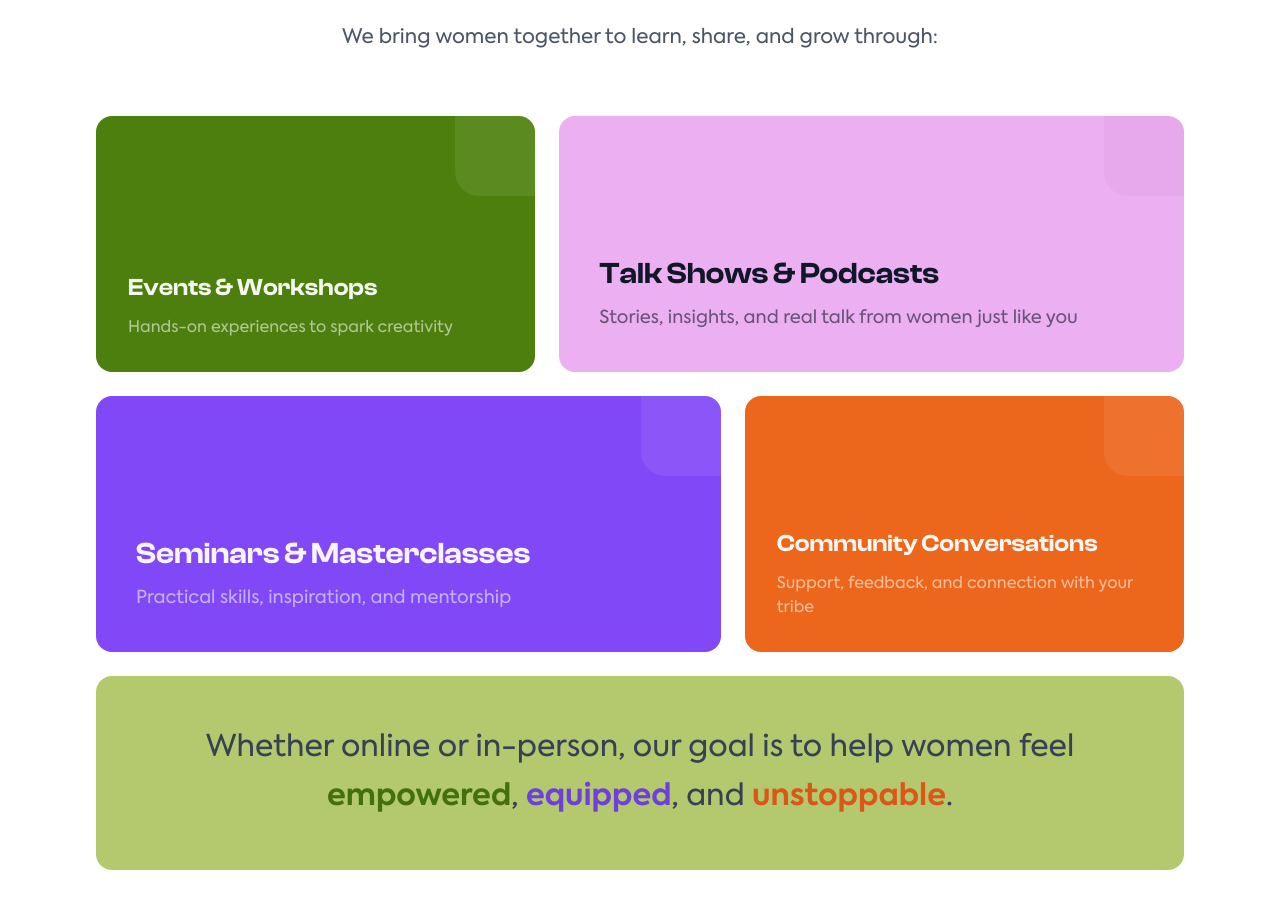
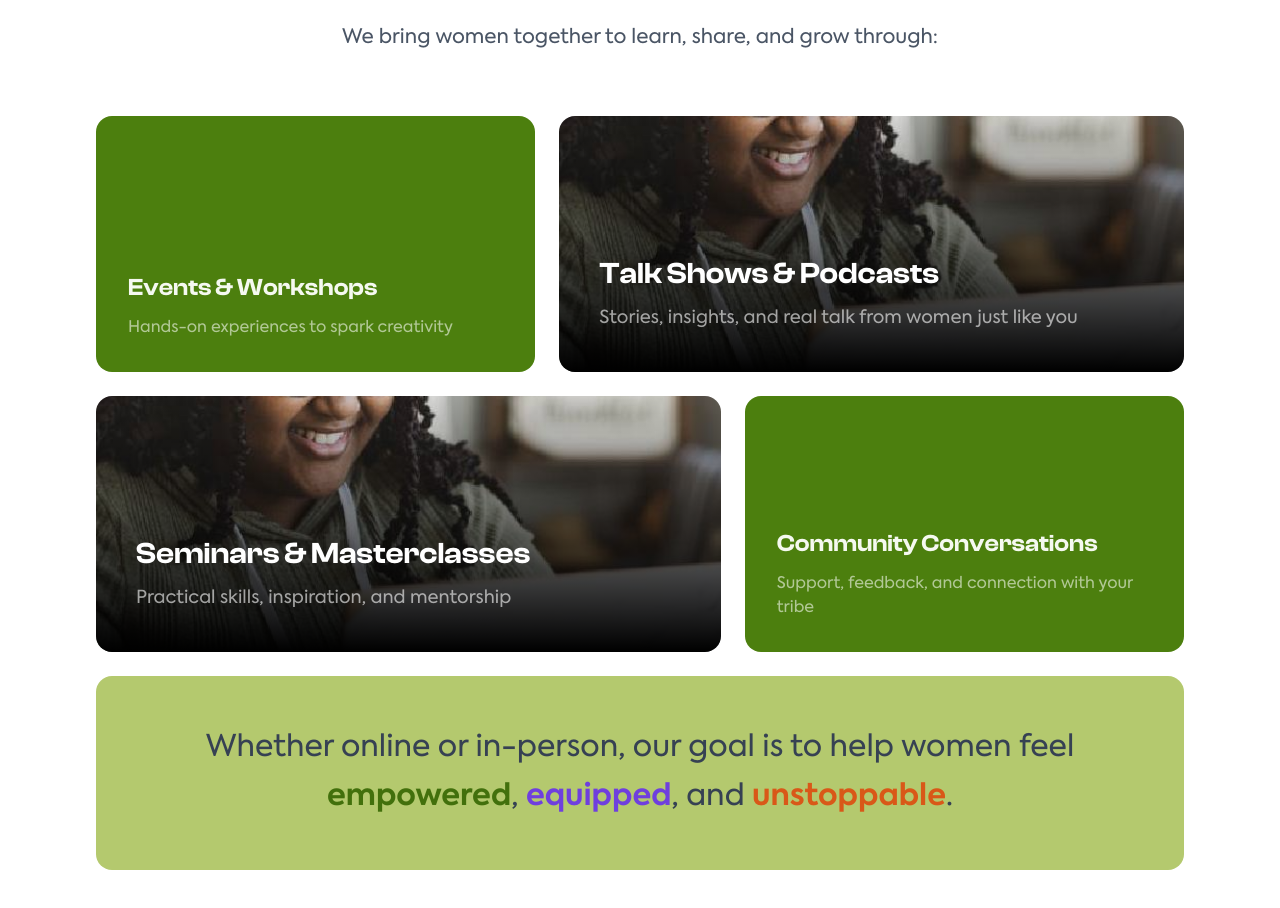
Before and after one commit to psalm987/herlign, a Next.js app: page /about in a window 1280 px wide. Shown: the part 5290-6198 px from the top of the page. Built offline with nearby package versions, Linux system fonts and the light colour scheme.

Commit message:
fix: styling updates on about and home page

```diff
--- a/components/sections/about/what-we-do-section.tsx
+++ b/components/sections/about/what-we-do-section.tsx
@@ -8,15 +8,14 @@ const ACTIVITIES = [
     description: "Hands-on experiences to spark creativity",
     icon: Calendar,
     color: "grin" as const,
-    className: "md:col-span-5",
   },
   {
     title: "Talk Shows & Podcasts",
     description: "Stories, insights, and real talk from women just like you",
     icon: Mic2,
-    color: "peenk" as const,
-    className: "md:col-span-7",
+    color: "perple" as const,
     featured: true,
+    image: "/images/jpeg/9-to-5-builders.jpg",
   },
   // Second row: 2 cards
   {
@@ -24,15 +23,14 @@ const ACTIVITIES = [
     description: "Practical skills, inspiration, and mentorship",
     icon: GraduationCap,
     color: "perple" as const,
-    className: "md:col-span-7",
     featured: true,
+    image: "/images/jpeg/9-to-5-builders.jpg",
   },
   {
     title: "Community Conversations",
     description: "Support, feedback, and connection with your tribe",
     icon: Users,
-    color: "ohrange" as const,
-    className: "md:col-span-5",
+    color: "grin" as const,
   },
 ];
 
@@ -53,9 +51,12 @@ const WhatWeDoSection = () => {
 
         {/* Bento-style asymmetric grid */}
         <div className="grid grid-cols-1 md:grid-cols-12 gap-4 md:gap-6 mb-6">
-          {ACTIVITIES.map((activity, index) => (
-            <div key={activity.title} className={activity.className}>
-              <ActivityCard {...activity} index={index} />
+          {ACTIVITIES.map((activity) => (
+            <div
+              key={activity.title}
+              className={activity.featured ? "md:col-span-7" : "md:col-span-5"}
+            >
+              <ActivityCard {...activity} />
             </div>
           ))}
         </div>
--- a/components/sections/home/hype-squad-section.tsx
+++ b/components/sections/home/hype-squad-section.tsx
@@ -12,10 +12,10 @@ const BENEFITS = [
 
 export default function HypeSquadSection() {
   return (
-    <section className="relative overflow-hidden bg-[url('/images/jpeg/herlign5.jpeg')] bg-cover bg-fixed bg-no-repeat">
-      <div className="py-20 md:py-28 px-4 relative">
+    <section className="relative overflow-hidden bg-[url('/images/jpeg/herlign5.jpeg')] bg-cover bg-fixed bg-no-repeat after:content-[''] after:absolute after:bottom-0 after:left-0 after:right-0 after:h-full after:bg-linear-to-b after:from-transparent after:to-black">
+      <div className="py-20 md:py-28 px-4 relative z-10">
         <div className="max-w-xl mx-auto py-8 sm:py-12 lg:py-18 px-4 sm:px-6 lg:px-8 bg-white rounded-lg border border-lermorn-50 animate-subtle-lift-with-pause ">
-          <div className="text-center max-w-3xl mx-auto mb-12 text-gray-700">
+          <div className="relative text-center max-w-3xl mx-auto mb-12 text-gray-700">
             <h2 className="font-heading text-3xl sm:text-4xl md:text-5xl font-semibold text-gray-900 mb-6">
               Meet Your{" "}
               <span className="font-handwriting text-4xl sm:text-3xl md:text-6xl text-grin-400">
--- a/components/ui/activity.tsx
+++ b/components/ui/activity.tsx
@@ -1,12 +1,13 @@
 import { cn } from "@/lib/utils";
+import Image from "next/image";
 
 interface ActivityCardProps {
   title: string;
   description: string;
-  icon: React.ComponentType<{ className?: string }>;
+  icon?: React.ComponentType<{ className?: string }>;
   color: "grin" | "peenk" | "perple" | "ohrange";
-  index: number;
   featured?: boolean;
+  image?: string;
 }
 
 const BACKGROUND_COLORS = {
@@ -16,12 +17,12 @@ const BACKGROUND_COLORS = {
   ohrange: "bg-ohrange-500",
 };
 
-const DECORATIVE_COLORS = {
-  grin: "bg-grin-200",
-  peenk: "bg-peenk-700",
-  perple: "bg-perple-200",
-  ohrange: "bg-ohrange-200",
-};
+// const DECORATIVE_COLORS = {
+//   grin: "bg-grin-200",
+//   peenk: "bg-peenk-700",
+//   perple: "bg-perple-200",
+//   ohrange: "bg-ohrange-200",
+// };
 
 const TEXT_COLORS = {
   grin: "text-grin-50",
@@ -37,24 +38,40 @@ const ActivityCard = ({
   icon: Icon,
   color,
   featured,
+  image,
 }: ActivityCardProps) => {
   return (
     <div
       className={cn(
-        "group h-full flex flex-col justify-end relative rounded-2xl transition-all duration-300 hover:scale-[1.02]",
+        "group h-full flex flex-col justify-end relative rounded-2xl transition-all duration-300 hover:scale-[1.02]  overflow-hidden",
         featured ? "p-8 md:p-10 min-h-64" : "p-6 md:p-8 min-h-56",
-        BACKGROUND_COLORS[color]
+        image
+          ? "after:absolute after:inset-0 after:bg-linear-to-b after:from-transparent after:to-black"
+          : BACKGROUND_COLORS[color]
       )}
     >
+      {image && (
+        <Image
+          src={image}
+          alt=""
+          fill
+          className="absolute h-full w-full object-cover z-0 "
+        />
+      )}
       {/* Decorative corner accent */}
-      <span
+      {/* <span
         className={cn(
           "absolute top-0 right-0 w-20 h-20 rounded-bl-3xl rounded-tr-2xl transition-opacity opacity-10 group-hover:opacity-20",
-          DECORATIVE_COLORS[color]
+          !image && DECORATIVE_COLORS[color]
         )}
-      />
+      /> */}
 
-      <div className={cn("relative z-10", TEXT_COLORS[color])}>
+      <div
+        className={cn(
+          "relative z-10",
+          image ? "text-white" : TEXT_COLORS[color]
+        )}
+      >
         {/* <div
           className={cn(
             "inline-flex items-center justify-center rounded-xl mb-4 transition-transform group-hover:scale-110",
```
